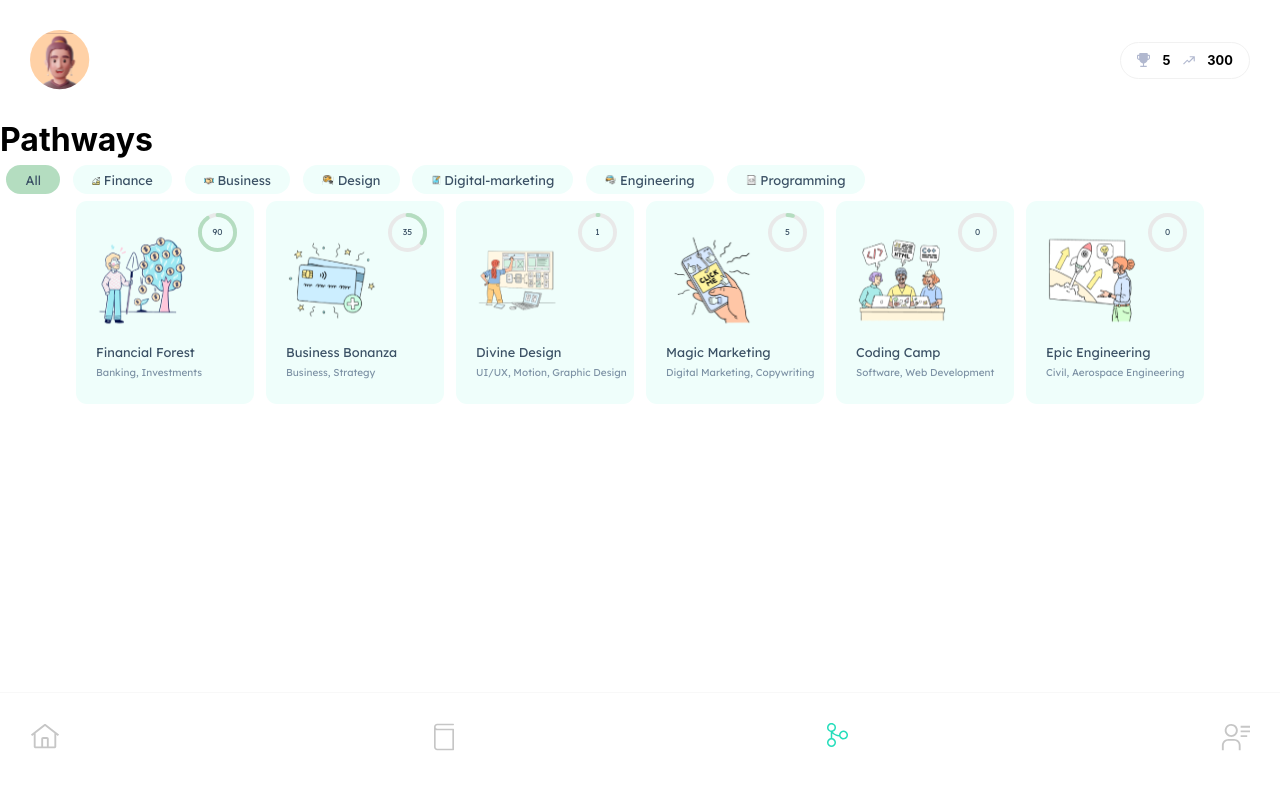
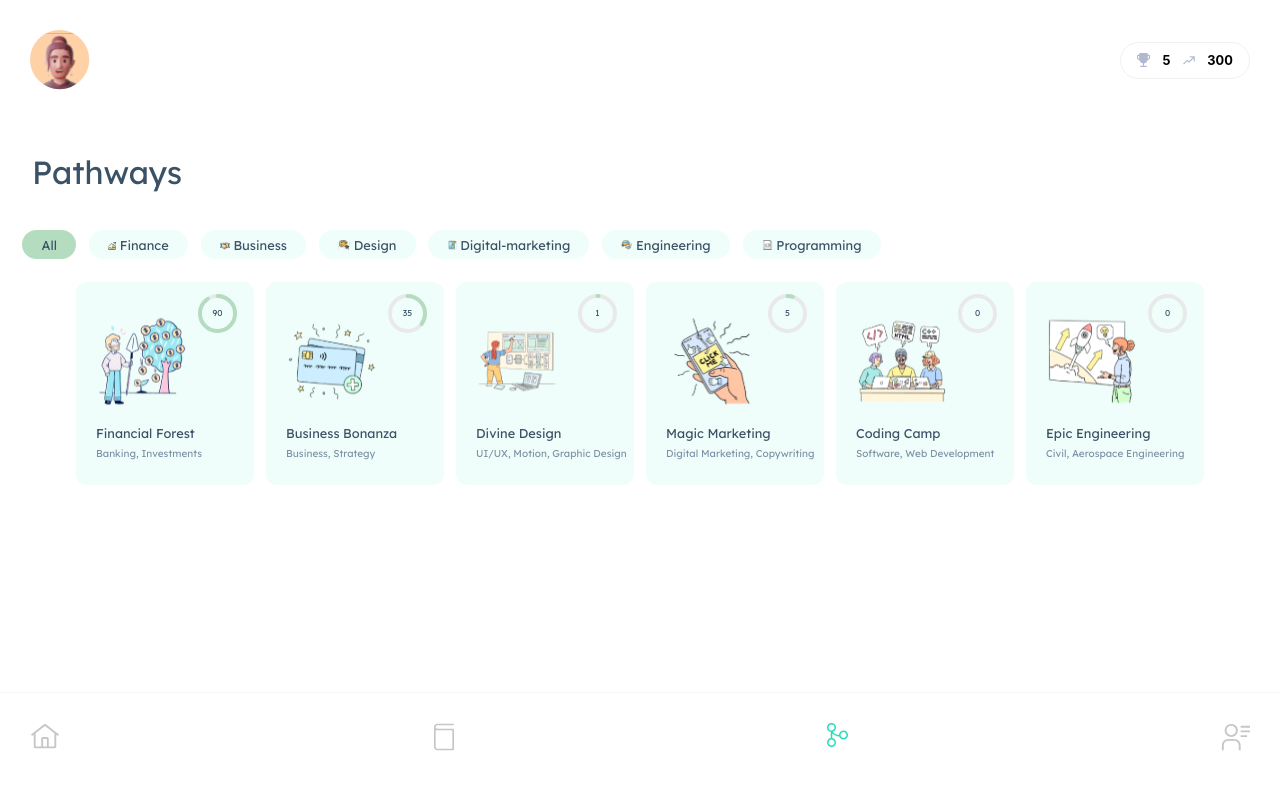
Before and after one commit to ecf123/ecf-fe-prototype, a React (Create React App) app: page /pathways in a window 1280 px wide. Shown: the top 790 px of the page. Built offline with nearby package versions, Linux system fonts and the light colour scheme.

Commit message:
added some scss styles

```diff
--- a/src/containers/PathwaysMenu/PathwaysMenu.jsx
+++ b/src/containers/PathwaysMenu/PathwaysMenu.jsx
@@ -3,6 +3,7 @@ import TrophyHeader from "../../components/TrophyHeader/TrophyHeader.jsx";
 import FilterTag from "../../components/FilterTag/FilterTag.jsx";
 import PathwayCardList from "../PathwayCardList/PathwayCardList";
 import Navigation from "../../components/Navigation/Navigation.jsx";
+import "./PathwaysMenu.scss"
 
 // Link to dummy data
 import userProfile from "../../assets/data/dummyUserData.js";
@@ -17,7 +18,7 @@ const PathwaysMenu = () => {
     return (
         <div className="pathways-menu">
             <div className="pathways-menu__header">
-                <TrophyHeader userProfile={userProfile} />
+            <TrophyHeader userProfile={userProfile} />
             </div>
             <h1 className="pathways-menu__heading">Pathways</h1>
             <div className="pathways-menu__filters">
--- a/src/containers/PathwaysMenu/PathwaysMenu.scss
+++ b/src/containers/PathwaysMenu/PathwaysMenu.scss
@@ -0,0 +1,31 @@
+@use "../../assets/sass/variables" as *;
+@use "../../assets/sass/mixins" as *;
+
+.pathways-menu{
+
+  &__header{
+
+  }
+
+  &__heading{
+    margin: 1em;
+    font-family:$primary-font-family;
+    color: $primary-color-navy;
+    font-size:$font-size-extra-large;
+    font-weight: $font-weight-regular;
+
+  }
+
+  &__filters{
+    margin: 1em;
+  }
+
+  &__list{
+    margin: 1em;
+    margin-bottom: 108px;
+  }
+
+  &__navbar{
+    padding-top: 1em;
+  }
+}
```
